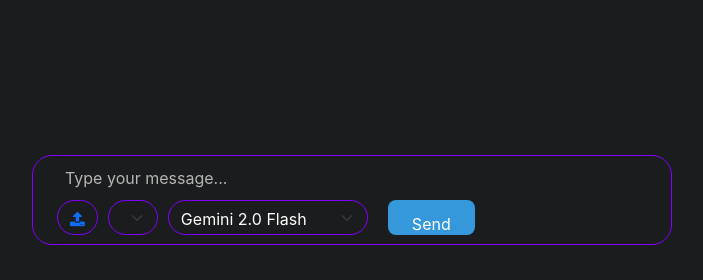
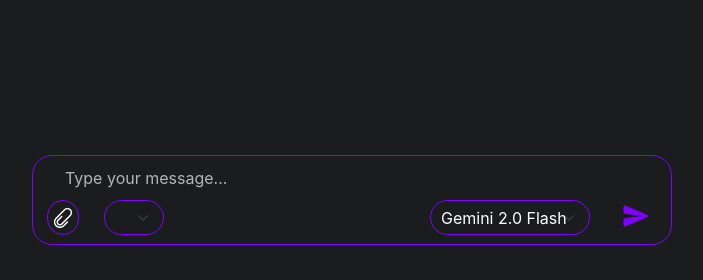
Before and after one commit to DehBarca/Chatbot-AI, a Flask app: page / in a window 1280 px wide. Shown: the part 520-800 px from the top of the page, without its empty margins (288-991 px from the left). Run offline with Flask 3, Linux system fonts and the light colour scheme; data that the repository does not hold is empty.

Commit message:
Se mejoro el input de texto, los mensajes y colores.

```diff
--- a/static/styles.css
+++ b/static/styles.css
@@ -36,7 +36,7 @@ body {
 .chat-messages {
   flex: 1;
   padding: 30px;
-  max-height: 500px;
+  max-height: 78vh;
   overflow-y: auto;
   scroll-behavior: smooth;
 }
@@ -78,6 +78,10 @@ body {
   justify-content: center;
   align-items: center;
   padding: 10px;
+}
+
+.spinner-border {
+  color: #8000FF !important;
 }
 
 .sender {
@@ -124,6 +128,11 @@ body {
   margin-top: 0;
 }
 
+.chat-input .bottom-middle{
+  display: flex;
+  flex-grow: 1;
+}
+
 .chat-input input {
   flex: 1;
   padding: 12px;
@@ -144,24 +153,22 @@ body {
 }
 
 .chat-input .send-btn  {
-  margin-left: 10px;
-  padding: 12px 24px;
-  background: #3498db;
-  color: white;
+  margin-left: 25px;
+  background-color: transparent;
   border: none;
-  border-radius: 8px;
-  font-size: 1rem;
   cursor: pointer;
   transition: background 0.3s ease;
-  float: right;
+  width: fit-content;
+  margin-bottom: auto;
 }
 
 .chat-input .upload-btn {
-  margin-left: 10px;
-  margin-right: 10px;
+  margin-right: 25px;
   border: 1px solid #8000FF;
   border-radius: 20px;
   transition: background 0.3s ease;
+  width: fit-content;
+  padding: 0px;
 }
 
 .chat-input button:hover {
@@ -170,10 +177,15 @@ body {
 }
 
 .chat-input select {
+  display: inline-block;
   background-color: transparent;
-  width: fit-content;
-  margin-right: 10px;
-  max-width: 200px;
+  overflow: hidden;
+  text-overflow: ellipsis;
+  width: auto;
+  padding: 1px;
+  padding-left: 10px;
+  min-width: 60px;
+  max-width: 160px;
   border: 1px solid #8000FF;
   border-radius: 25px;
   color: white;
--- a/templates/index.html
+++ b/templates/index.html
@@ -44,11 +44,16 @@
             data-bs-toggle="modal"
             data-bs-target="#Archivos"
           >
-            <i class="fa fa-upload" aria-hidden="true"></i>
+            <img src="{{ url_for('static', filename='icons/clip.svg') }}"
+            alt="Send" width="30" height="30"" alt="Upload" />
           </button>
           <select id="fileSelect" class="form-select archive"></select>
+          <div class="bottom-middle"></div>
           <select id="modelSelect" class="form-select model"></select>
-          <button class="send-btn" onclick="sendMessage()">Send</button>
+          <button class="send-btn" onclick="sendMessage()">
+            <img src="{{ url_for('static', filename='icons/send.svg') }}"
+            alt="Send" width="30" height="30"" alt="Send" />
+          </button>
         </div>
       </div>
     </div>
@@ -173,7 +178,7 @@
         const text = input.value.trim();
         if (!text) return;
 
-        addMessage("You", text, "user");
+        addMessage("🕵🏻‍♀️ You", text, "user");
         input.value = "";
 
         const loadingDiv = addLoadingMessage();
@@ -207,10 +212,10 @@
           const data = await res.json();
           loadingDiv.remove();
 
-          addMessage(modelo, data.response, "bot");
+          addMessage("🤖 " + modelo, data.response, "bot");
         } catch (err) {
           loadingDiv.remove();
-          addMessage(modelo, "Oops! Something went wrong.", "bot");
+          addMessage("🤖 " + modelo, "Oops! Something went wrong.", "bot");
         }
       }
 
```
Also changed, not shown: static/icons/clip.svg (added), static/icons/send.svg (added).
